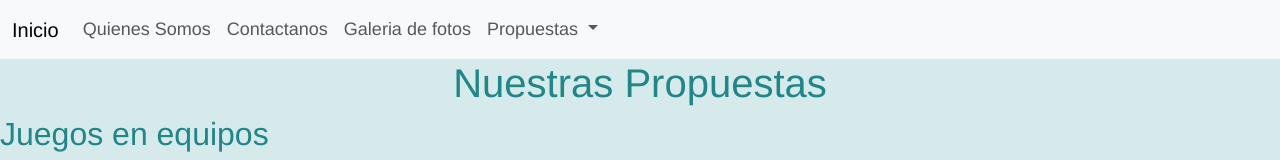
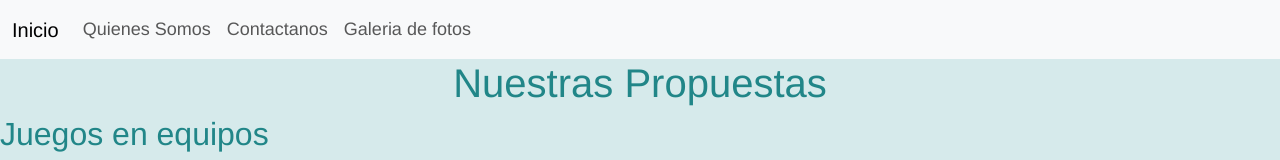
Before and after one commit to Rauszack/Repositorio-cyc, a plain HTML site: page nuestraspropuestas.html in a window 1280 px wide. Shown: the top 160 px of the page. Drawn offline with nearby package versions, Linux system fonts and the light colour scheme.

Commit message:
se corrige propuestas

```diff
--- a/nuestraspropuestas.html
+++ b/nuestraspropuestas.html
@@ -29,12 +29,6 @@
 
                   <li class="nav-item">
                     <a class="nav-link" href="galeriadefotos.html">Galeria de fotos</a>
-                  </li>
-                  <li class="nav-item dropdown">
-                    <a class="nav-link dropdown-toggle" href="nuestraspropuestas.html" role="button" data-bs-toggle="dropdown" aria-expanded="false">
-                      Propuestas
-                    </a>
-                    </ul>
                   </li>
                 </ul>
 
```
